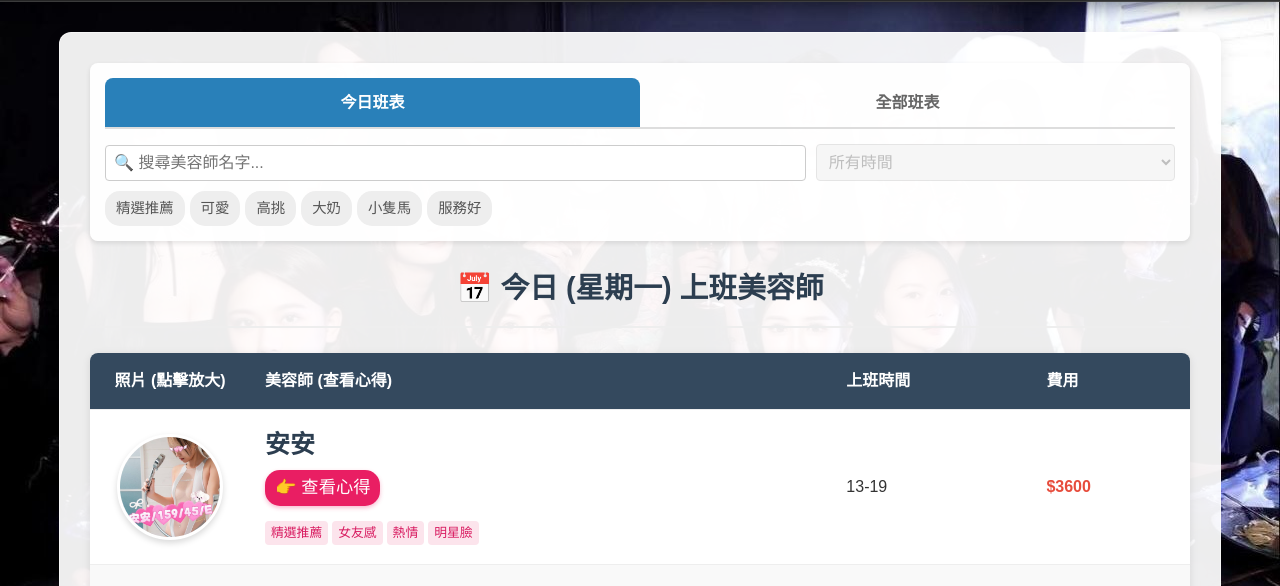
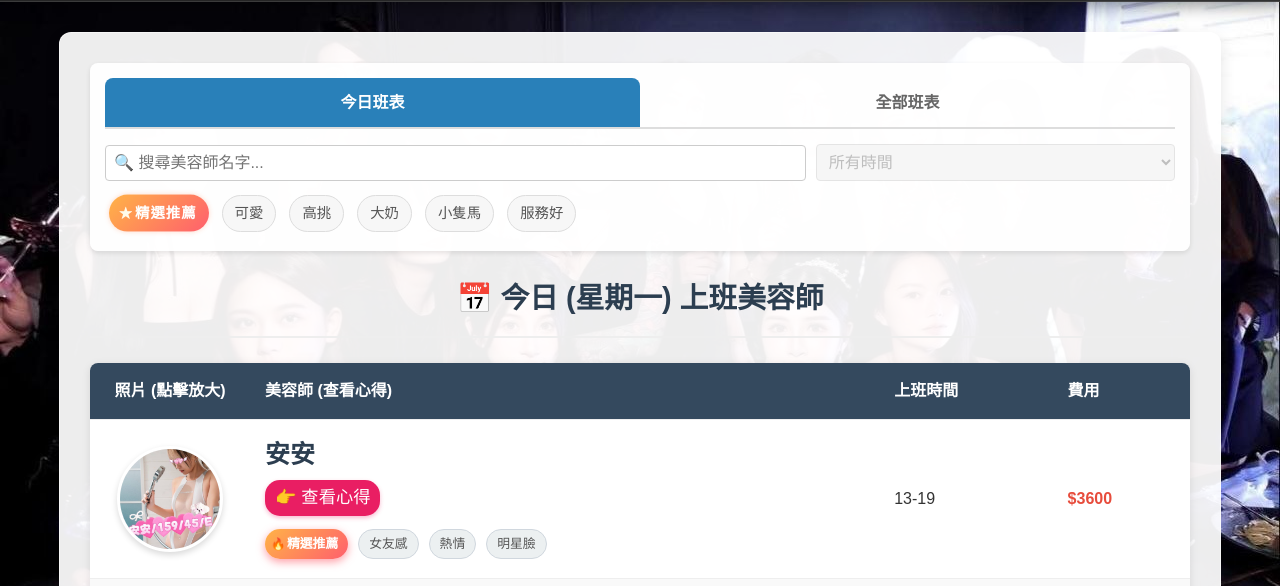
Before and after one commit to jokey998/jokey998.github.io, a website built with Vite: page schedule.html in a window 1280 px wide. Shown: the part 139-725 px from the top of the page. Built offline with nearby package versions, Linux system fonts and the light colour scheme.

Commit message:
Update style.css

```diff
--- a/style.css
+++ b/style.css
@@ -691,3 +691,121 @@ footer {
         font-size: 0.9em;
     }
 }
+/* --- 11. 標籤樣式（篩選 + 美容師標籤）--- */
+
+/* 基本的篩選標籤（上方點選用） */
+.tag-filter {
+    display: inline-flex;
+    align-items: center;
+    padding: 6px 12px;
+    margin: 4px;
+    font-size: 0.9em;
+    border-radius: 999px;
+    border: 1px solid #ddd;
+    background-color: #f7f7f7;
+    color: #555;
+    cursor: pointer;
+    user-select: none;
+    transition: all 0.2s ease;
+}
+
+.tag-filter:hover {
+    background-color: #e67e22;
+    border-color: #e67e22;
+    color: #fff;
+}
+
+.tag-filter.active {
+    background-color: #e67e22;
+    border-color: #e67e22;
+    color: #fff;
+    box-shadow: 0 3px 8px rgba(230, 126, 34, 0.4);
+}
+
+/* 基本的美容師標籤（在名字底下顯示用） */
+.tags-display {
+    display: flex;
+    flex-wrap: wrap;
+    gap: 6px;
+}
+
+.tag-badge {
+    display: inline-flex;
+    align-items: center;
+    padding: 4px 10px;
+    border-radius: 999px;
+    background-color: #ecf0f1;
+    color: #555;
+    font-size: 0.8em;
+    border: 1px solid #d0d7de;
+}
+
+/* --- 🔥 精選推薦 特別樣式 --- */
+
+/* 共用動畫：微微呼吸式的光暈 */
+@keyframes featuredGlow {
+    0% {
+        box-shadow: 0 0 0px rgba(255, 120, 60, 0.0);
+        transform: translateY(0);
+    }
+    50% {
+        box-shadow: 0 0 12px rgba(255, 120, 60, 0.7);
+        transform: translateY(-1px);
+    }
+    100% {
+        box-shadow: 0 0 0px rgba(255, 120, 60, 0.0);
+        transform: translateY(0);
+    }
+}
+
+/* 篩選區的 精選推薦 */
+.tag-filter-featured {
+    border: 0;
+    background: linear-gradient(135deg, #ffb347, #ff5f6d);
+    color: #fff;
+    font-weight: 700;
+    letter-spacing: 1px;
+    position: relative;
+    padding-left: 26px; /* 預留給小 icon */
+    animation: featuredGlow 1.8s infinite ease-in-out;
+}
+
+.tag-filter-featured::before {
+    content: "★";
+    position: absolute;
+    left: 10px;
+    font-size: 0.9em;
+    color: #fffbea;
+}
+
+/* 被點選時讓顏色更深一點 */
+.tag-filter-featured.active,
+.tag-filter-featured:hover {
+    background: linear-gradient(135deg, #ff9f1a, #ff3b30);
+}
+
+/* 每個妹底下的 精選推薦 標籤 */
+.tag-badge-featured {
+    background: linear-gradient(135deg, #ffb347, #ff5f6d);
+    color: #fff;
+    border: none;
+    font-weight: 700;
+    position: relative;
+    padding-left: 22px; /* 預留給 icon */
+    box-shadow: 0 3px 8px rgba(255, 95, 109, 0.6);
+}
+
+.tag-badge-featured::before {
+    content: "🔥";
+    position: absolute;
+    left: 6px;
+    font-size: 0.9em;
+}
+
+/* 手機上讓光暈稍微收斂，避免太亮 */
+@media (max-width: 768px) {
+    .tag-filter-featured {
+        animation-duration: 2.4s;
+        box-shadow: 0 0 6px rgba(255, 120, 60, 0.5);
+    }
+}
```
